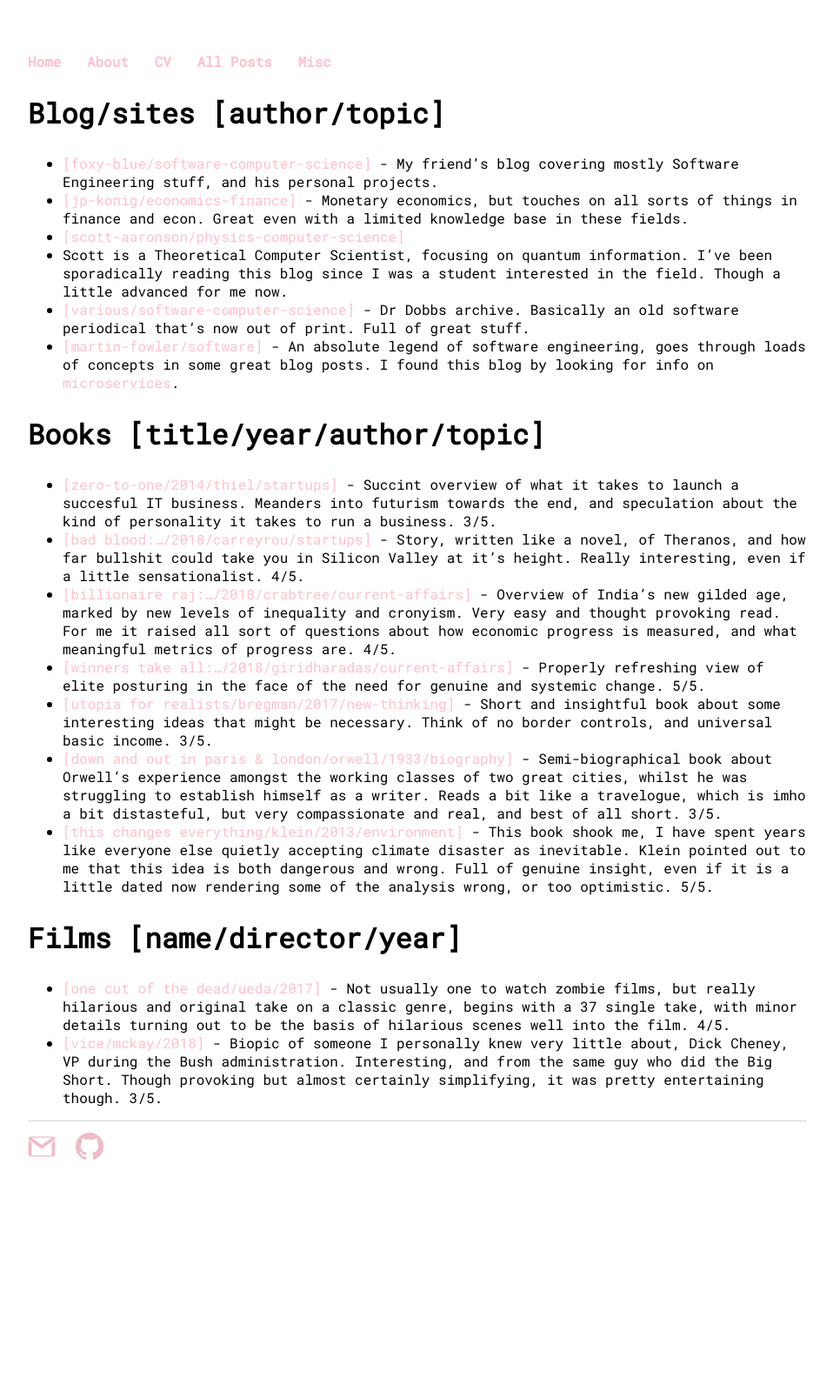
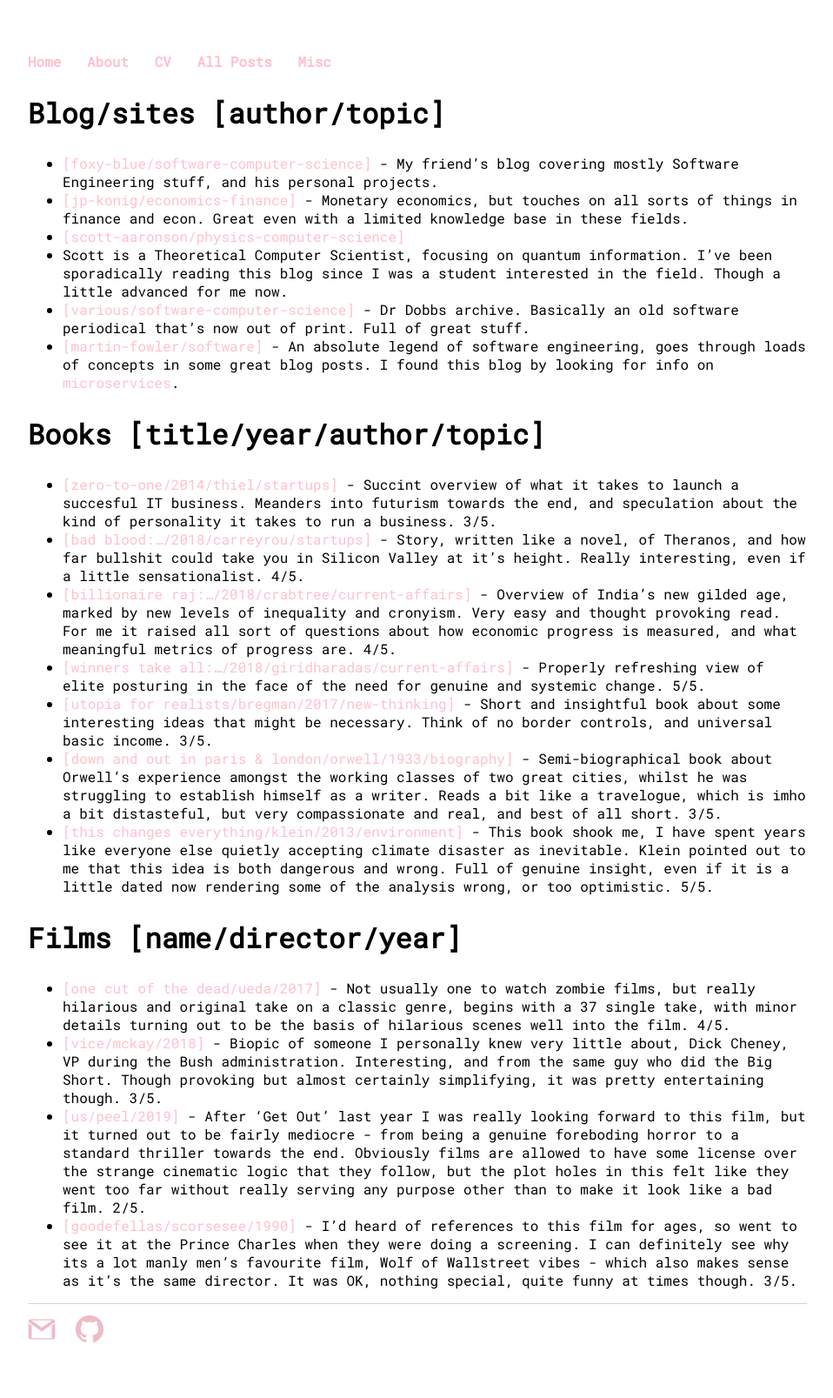
Before and after one commit to skailasa/skailasa.github.io, a Jekyll site: the page built from misc/misc.md, in a window 1280 px wide. Shown: the whole page at 87% size, without its empty margins (160-1118 px from the left). Built offline with Jekyll 4.4.1, drawn with Linux system fonts in a browser that asks for light colours; before the commit the page ends 1397 px from its top, so only the background shows below that.

Commit message:
Add some more film reviews

```diff
--- a/misc/misc.md
+++ b/misc/misc.md
@@ -65,3 +65,15 @@
 the Bush administration. Interesting, and from the same guy who did the Big
 Short. Though provoking but almost certainly simplifying, it was pretty
 entertaining though. 3/5.
+- [[us/peel/2019]](https://en.wikipedia.org/wiki/Us_(2019_film)) -
+After 'Get Out' last year I was really looking forward to this film, but it turned
+out to be fairly mediocre - from being a genuine foreboding horror to a standard
+thriller towards the end. Obviously films are allowed to have some license over the
+strange cinematic logic that they follow, but the plot holes in this felt like they
+went too far without really serving any purpose other than to make it look like a
+bad film. 2/5.
+- [[goodefellas/scorsesee/1990]](https://en.wikipedia.org/wiki/Goodfellas) -
+I'd heard of references to this film for ages, so went to see it at the Prince Charles
+when they were doing a screening. I can definitely see why its a lot manly men's favourite
+film, Wolf of Wallstreet vibes - which also makes sense as it's the same director.
+It was OK, nothing special, quite funny at times though. 3/5.
```
Also changed, not shown: 2 other files.
